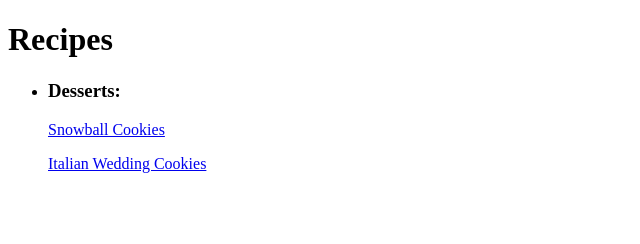
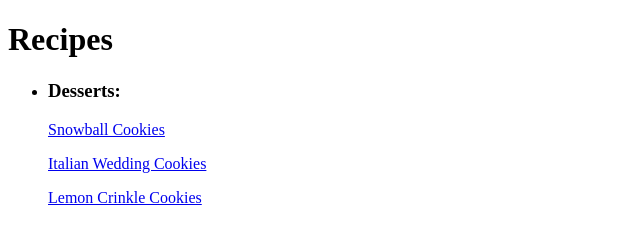
Before and after one commit to soulofangelus/odin-recipes, a plain HTML site: page index.html in a window 1280 px wide. Shown: the whole page, without its empty margins (0-640 px from the left). Drawn offline with Linux system fonts and the light colour scheme.

Commit message:
adds lemon crinkle cookies link

```diff
--- a/index.html
+++ b/index.html
@@ -11,6 +11,7 @@
             <li><h3>Desserts:</h3></li>
                 <p><a href="recipes/snowball-cookies.html">Snowball Cookies</a></p>
                 <p><a href="recipes/italian-wedding-cookies.html">Italian Wedding Cookies</a></p>
+                <p><a href="recipes/lemon-crinkle-cookies.html">Lemon Crinkle Cookies</a></p>
         </ul>
 
     </body>
```
